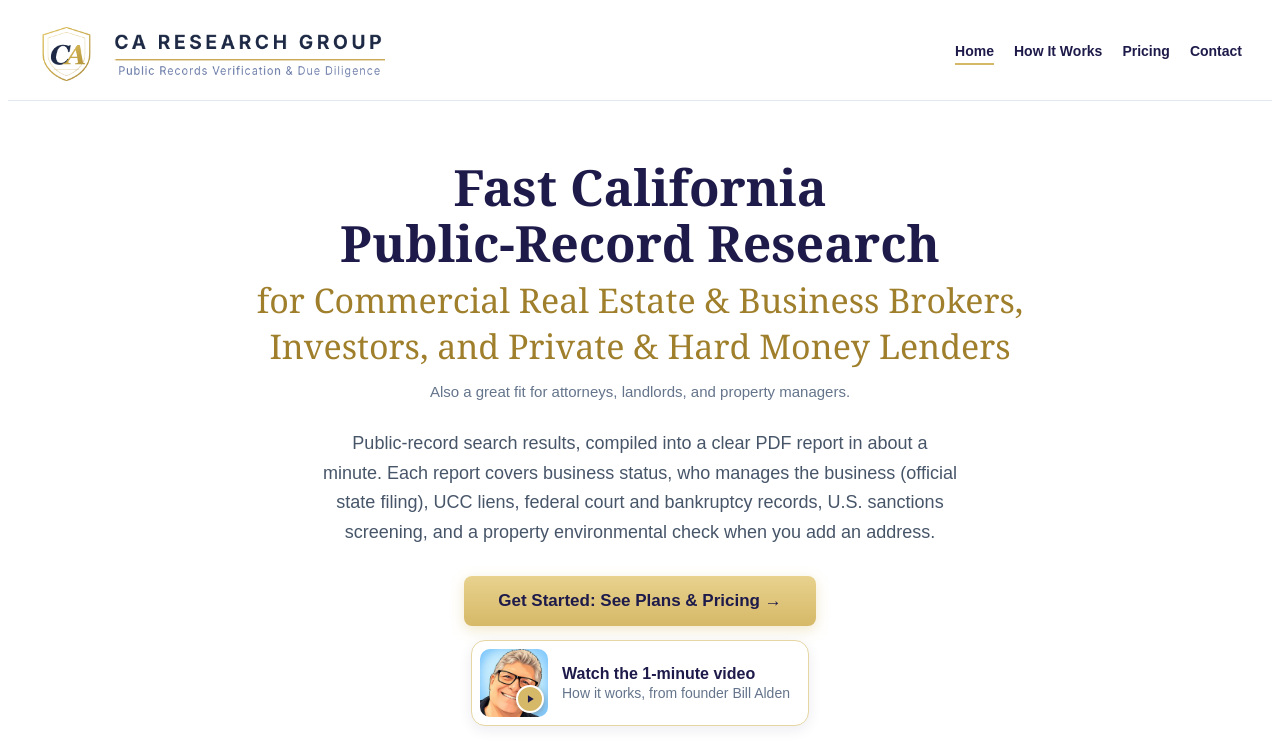
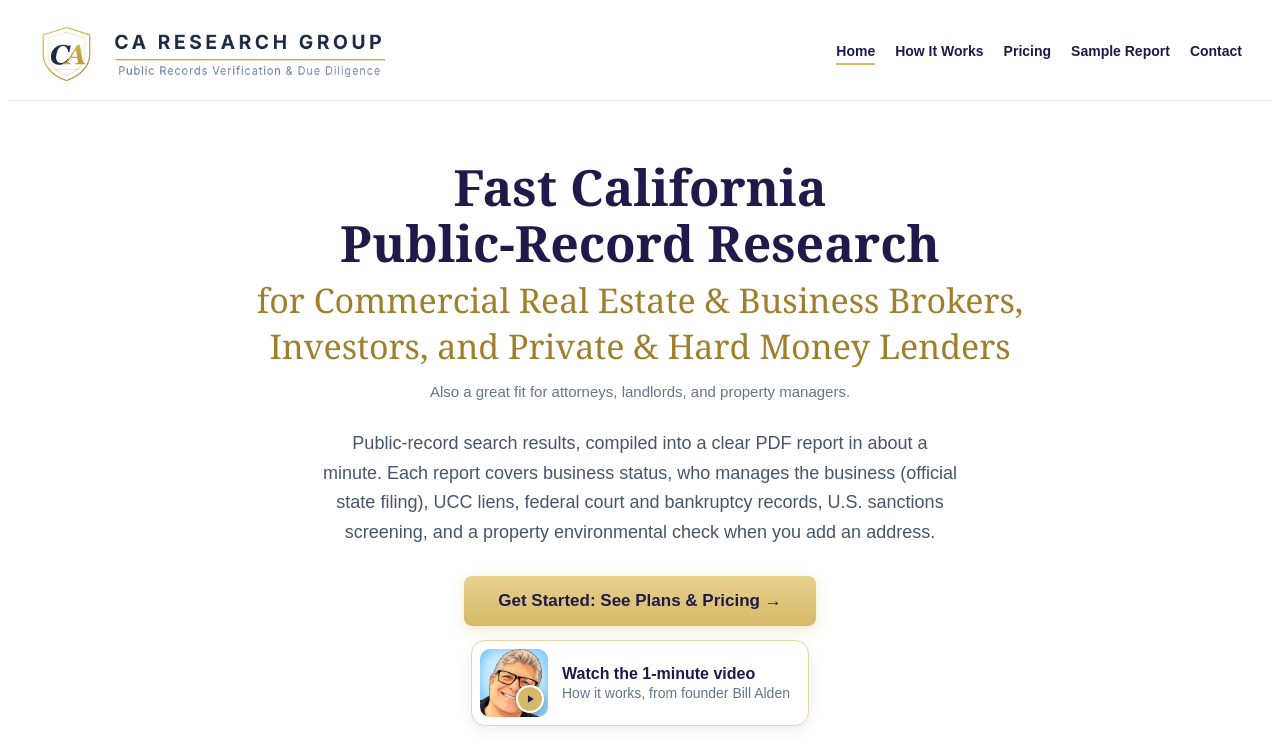
Before and after one commit to billalden01-dev/ca-research-group, a React (Vite) app: page / in a window 1280 px wide. Shown: the top 756 px of the page. Built offline with nearby package versions, Linux system fonts and the light colour scheme.

Commit message:
Website: See a sample report links (menu, How It Works, Pricing)
Co-Authored-By: Claude Opus 5.5 <noreply@anthropic.com>
Claude-Session: https://claude.ai/code/session_01Dv9aHm1iK6mKYmbJ25nDF5

```diff
--- a/App.tsx
+++ b/App.tsx
@@ -116,6 +116,8 @@ const AFTER_SUBSCRIBE = [
   'Use that link any time to request another report. Each request counts toward your monthly plan (or uses your single report).',
   'Your PDF report is sent to your work email.',
 ];
+
+const SAMPLE_URL = '/api/report-pdf?sample=1';
 
 const REPORT_ITEMS = [
   'Business status and addresses, plus the official state filing that lists who manages it',
@@ -297,10 +299,11 @@ export default function App() {
       {/* NAVBAR */}
       <nav style={{ borderBottom: '1px solid #e2e8f0', padding: isMobile ? '12px 16px' : isShort ? '10px 30px' : '15px 30px', display: 'flex', justifyContent: isMobile ? 'center' : 'space-between', alignItems: 'center', backgroundColor: '#ffffff', flexWrap: 'wrap', gap: isMobile ? '10px' : '15px' }}>
         <img src="/logo-tight.png" alt="CA Research Group" onClick={() => handleNavigate('home')} style={{ height: isMobile ? '44px' : isShort ? '54px' : '62px', maxWidth: '100%', cursor: 'pointer' }} />
-        <div style={{ display: 'flex', gap: isMobile ? '14px' : '20px', fontSize: isMobile ? '13px' : '14px' }}>
+        <div style={{ display: 'flex', flexWrap: 'wrap', justifyContent: 'center', gap: isMobile ? '12px' : '20px', fontSize: isMobile ? '13px' : '14px' }}>
           <span onClick={() => handleNavigate('home')} style={navLink('home')}>Home</span>
           <span onClick={() => handleNavigate('how')} style={navLink('how')}>How It Works</span>
           <span onClick={() => handleNavigate('pricing')} style={navLink('pricing')}>Pricing</span>
+          <a href={SAMPLE_URL} target="_blank" rel="noopener" style={{ color: '#1e1b4b', fontWeight: 'bold', textDecoration: 'none', paddingBottom: '4px', borderBottom: '2px solid transparent' }}>Sample Report</a>
           <a href="/contact.html" style={{ color: '#1e1b4b', fontWeight: 'bold', textDecoration: 'none', paddingBottom: '4px', borderBottom: '2px solid transparent' }}>Contact</a>
         </div>
       </nav>
@@ -443,6 +446,7 @@ export default function App() {
                     <button type="button" onClick={() => handleTierSelection(planLabel(SINGLE))} style={{ backgroundColor: '#ffffff', color: '#1e1b4b', border: '2px solid #1e1b4b', borderRadius: '10px', padding: '10px 20px', fontSize: '15px', fontWeight: 'bold', cursor: 'pointer' }}>Buy a single report</button>
                   </div>
                   </div>
+                  <p style={{ textAlign: 'center', margin: '26px 0 0 0' }}><a href={SAMPLE_URL} target="_blank" rel="noopener" style={{ display: 'inline-block', color: '#1e1b4b', border: '2px solid #d6b968', backgroundColor: '#fbf7ea', borderRadius: '10px', padding: '10px 20px', fontSize: '15px', fontWeight: 'bold', textDecoration: 'none' }}>See a sample report (PDF) &rarr;</a></p>
                   <div style={{ marginTop: '40px' }}>{afterSubscribeBox}</div>
                   <div style={{ maxWidth: '640px', margin: '48px auto 0 auto' }}>
                     <h2 style={{ fontFamily: SERIF, fontSize: isMobile ? '22px' : '26px', color: '#1e1b4b', margin: '0 0 12px 0' }}>Questions</h2>
@@ -613,6 +617,7 @@ export default function App() {
                     </li>
                   ))}
                 </ul>
+                <p style={{ textAlign: 'center', margin: '22px 0 0 0' }}><a href={SAMPLE_URL} target="_blank" rel="noopener" style={{ display: 'inline-block', color: '#1e1b4b', border: '2px solid #d6b968', backgroundColor: '#fbf7ea', borderRadius: '10px', padding: '10px 20px', fontSize: '15px', fontWeight: 'bold', textDecoration: 'none' }}>See a sample report (PDF) &rarr;</a></p>
               </div>
 
               <div style={{ maxWidth: '640px', margin: '56px auto 0 auto', backgroundColor: '#f8fafc', border: '1px solid #e2e8f0', borderRadius: '14px', padding: '24px' }}>
```
